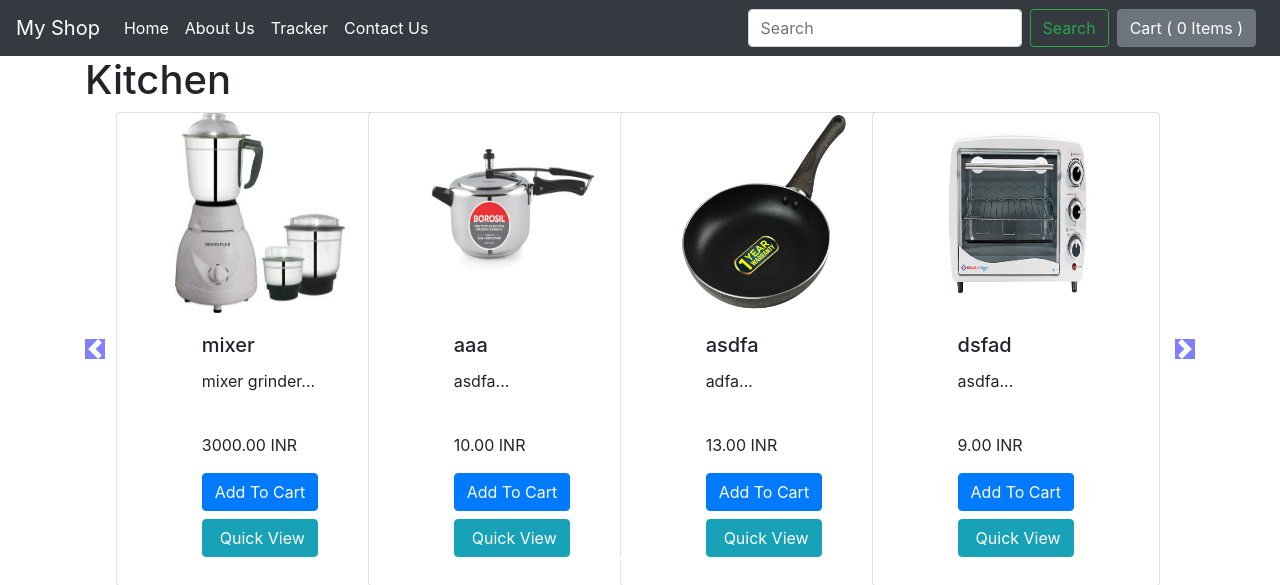
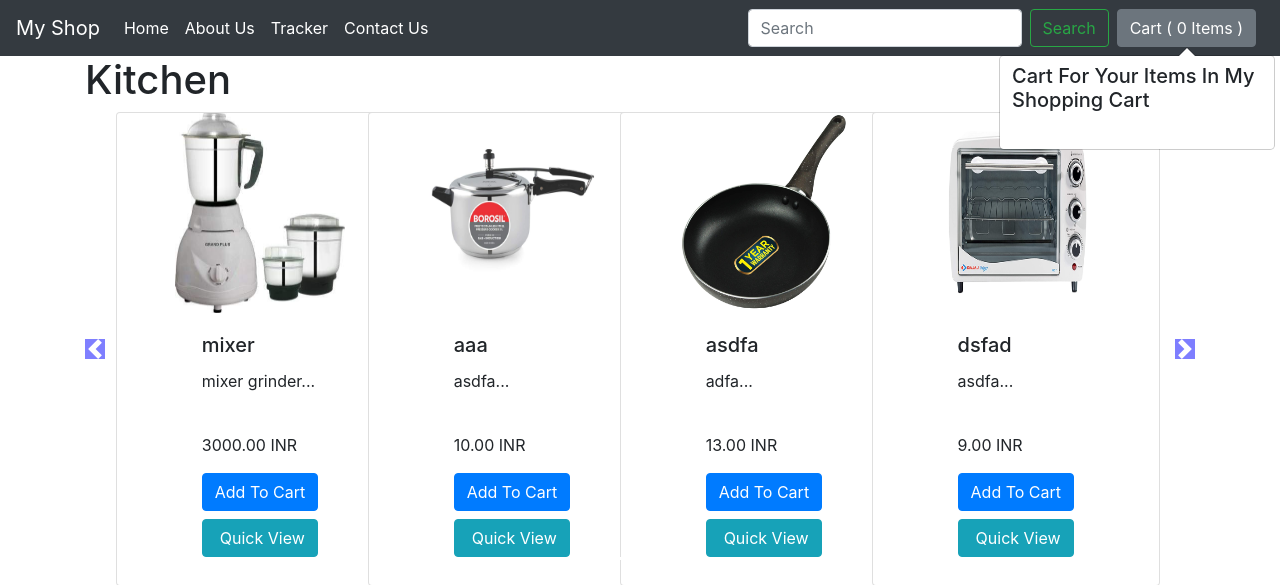
Before and after one commit to saifhusain2016/djangoEcom, a Django app: page /shop/ in a window 1280 px wide. Shown: the top 585 px of the page. Run offline with Django 3.2, Linux system fonts and the light colour scheme; data comes from the database, SQL or seed files in the repository; some libraries are stand-ins or nearby versions.

Commit message:
popover Content

```diff
--- a/shop/templates/shop/index.html
+++ b/shop/templates/shop/index.html
@@ -65,7 +65,7 @@ padding-left:17px;
                         <div class="card align-items-center" style="width: 18rem;">
                             <img src='/media/{{p.image}}' class="card-img-top" alt="...">
                             <div class="card-body">
-                                <h5 class="card-title">{{ p.productName}}</h5>
+                                <h5 class="card-title" id="namepr{{p.id}}">{{ p.productName}}</h5>
                                 <p class="card-text">{{p.description|slice:"0:20"}}...</p><br>
                                 <p class="card-text">{{p.price}}.00 INR</p>
                                 <span id="divpr{{p.id}}" class="divpr">
@@ -116,6 +116,26 @@ padding-left:17px;
             updateCart(cart);
         }
 
+        $('#cartPopOver').popover();
+        updateCartPopOver(cart);
+
+        function updateCartPopOver(cart){
+            popOverContent = "<h5>Cart For Your Items In My Shopping Cart</h5> <div> <br>";
+            var i = 1;
+            for(var item in cart){
+                var productName = document.getElementById("name"+item).innerHTML;
+                var qty = cart[item];
+                popOverContent = popOverContent + "<div class='row'>";
+                popOverContent = popOverContent + "<div class='col-md-6'>"+i+". "+productName+"</div>";
+                popOverContent = popOverContent + "<div class='col-md-6'> (Qty "+qty+")</div>";
+                popOverContent = popOverContent + "</div>";
+                i = i+1;
+            }
+            popOverContent  = popOverContent + "</ol></div>";
+            document.getElementById("cartPopOver").setAttribute('data-content', popOverContent);
+            $('#cartPopOver').popover('show');
+        }
+
         $('.divpr').on("click", "button.addToCartButton", function() {
             var idstr = this.id.toString();
             if(cart[idstr] && cart[idstr]!=undefined){
@@ -149,6 +169,7 @@ padding-left:17px;
             }
             localStorage.setItem("cart", JSON.stringify(cart));
             updateCartItem(cart);
+            updateCartPopOver(cart);
         }
 
         $('.divpr').on("click", "button.minusButton", function() {
@@ -169,13 +190,11 @@ padding-left:17px;
 
         function updateCartItem(cart){
             var total = 0;
-            console.log("before for loop");
             for(var i=0;i<Object.keys(cart).length;i++){
                 total = total + Object.values(cart)[i];
             }
             document.getElementById("cartItems").innerHTML = total;
         }
-        $('#cartPopOver').popover();
 </script>
 
 
--- a/shop/templates/shop/products.html
+++ b/shop/templates/shop/products.html
@@ -33,7 +33,6 @@
             var cart = {};
         }
         else{
-            console.log("cart already present");
             var key = "cart";
             var obj = localStorage.getItem(key);
             cart = JSON.parse(obj);
@@ -41,7 +40,6 @@
         }
 
         $('.divpr').on("click", "button.addToCartButton", function() {
-            console.log("clicked on addtocartbutton");
             var idstr = this.id.toString();
             if(cart[idstr] && cart[idstr]!=undefined){
                 cart[idstr]=cart[idstr]+1;
@@ -58,7 +56,6 @@
             item = "pr"+{{ selectedProduct.id }} ;
                 var itemId = "div"+item;
                 if(cart[item]!="0"){
-                    console.log("if passed..");
                     document.getElementById(itemId).innerHTML = "<button id='val"+item+"' class='btn btn-primary minusButton'>-</button><b> <span id='qty"+item+"' >" + cart[item] + "</span> </b><button id='val"+item+"' class='btn btn-primary plusButton'>+</button>";
                 }
                 else{
```
